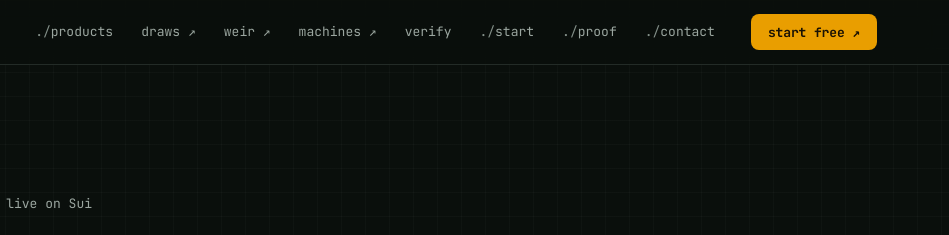
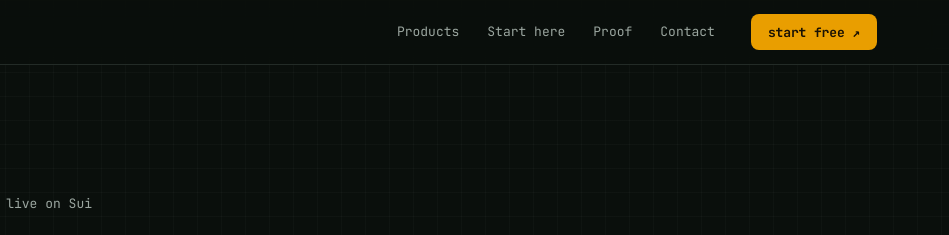
Before and after one commit to Northlatch-Labs-LLC/projectx-website, an Astro site in the folder webapp/: page / in a window 1280 px wide. Shown: the top 235 px of the page, 331-1280 px from the left. Built offline with nearby package versions, Linux system fonts and the light colour scheme; Astro itself is replaced by a stand-in of ours.

Commit message:
Keep the header to four destinations; the grid is the product shelf

```diff
--- a/webapp/src/layouts/Layout.astro
+++ b/webapp/src/layouts/Layout.astro
@@ -58,14 +58,10 @@ const fullTitle = path === '/' ? `${SITE.name} — ${SITE.tagline}` : `${title}
       <span class="logo" data-logo="north,latch,labs" data-logo-x="end"><img src="/svg/logo.svg" alt=""></span>
     </a>
     <nav class="nav-links" aria-label="Primary">
-      <a href="/" aria-current={path === '/' ? 'page' : undefined}><span>./</span>products</a>
-      <a href="https://protocolx.io">draws &#8599;</a>
-      <a href="https://weir.social">weir &#8599;</a>
-      <a href="https://gridframes.app">machines &#8599;</a>
-      <a href="/verify" aria-current={path === '/verify' ? 'page' : undefined}>verify</a>
-      <a href="/start" aria-current={path === '/start' ? 'page' : undefined}><span>./</span>start</a>
-      <a href="/on-chain"><span>./</span>proof</a>
-      <a href="/contact"><span>./</span>contact</a>
+      <a href="/" aria-current={path === '/' ? 'page' : undefined}>Products</a>
+      <a href="/start" aria-current={path === '/start' ? 'page' : undefined}>Start here</a>
+      <a href="/on-chain" aria-current={path === '/on-chain' ? 'page' : undefined}>Proof</a>
+      <a href="/contact" aria-current={path === '/contact' ? 'page' : undefined}>Contact</a>
     </nav>
     <div class="nav-cta">
       <a class="btn btn-primary btn-sm" href={SITE.join.url}>{SITE.join.label} &#8599;</a>
```
Also changed, not shown: 1 other file.
